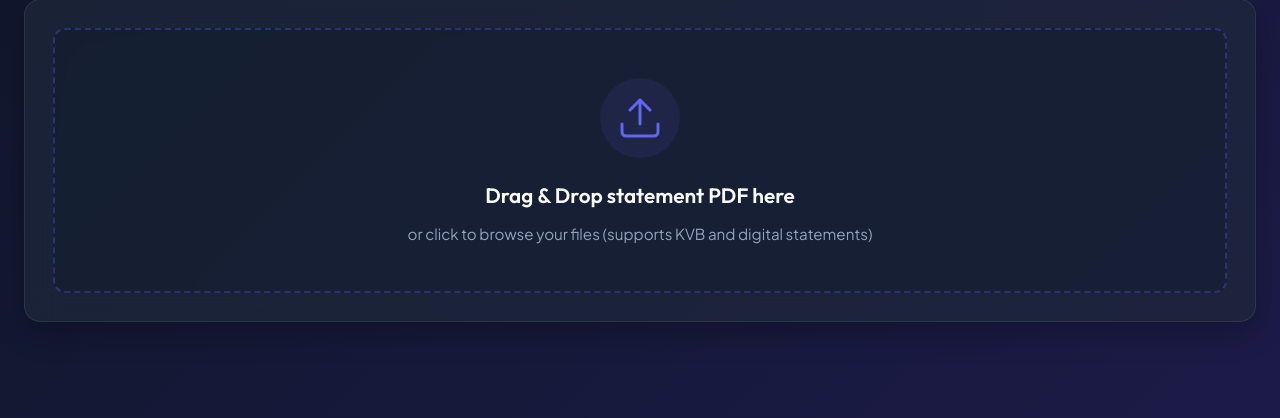
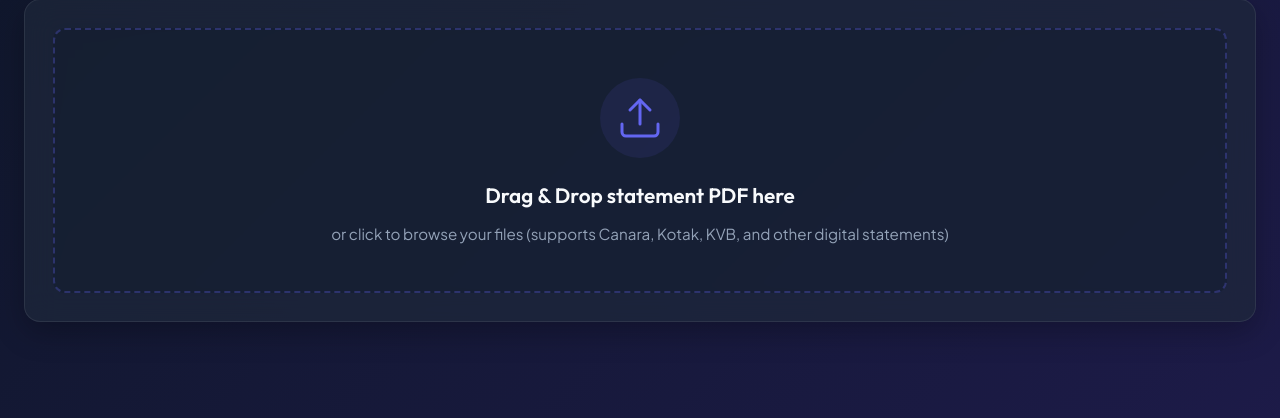
Before and after one commit to pravenn89/Bank-PDF-Conversion, a Flask app: page / in a window 1280 px wide. Shown: the part 185-603 px from the top of the page. Run offline with Flask 3, Linux system fonts and the light colour scheme.

Commit message:
Add files via upload

```diff
--- a/templates/index.html
+++ b/templates/index.html
@@ -31,7 +31,7 @@
                         <svg xmlns="http://www.w3.org/2000/svg" width="48" height="48" viewBox="0 0 24 24" fill="none" stroke="currentColor" stroke-width="1.5" stroke-linecap="round" stroke-linejoin="round"><path d="M21 15v4a2 2 0 0 1-2 2H5a2 2 0 0 1-2-2v-4"></path><polyline points="17 8 12 3 7 8"></polyline><line x1="12" y1="3" x2="12" y2="15"></line></svg>
                     </div>
                     <h3>Drag & Drop statement PDF here</h3>
-                    <p>or click to browse your files (supports KVB and digital statements)</p>
+                    <p>or click to browse your files (supports Canara, Kotak, KVB, and other digital statements)</p>
                     <input type="file" id="file-input" accept=".pdf" style="display: none;">
                 </div>
 
```
